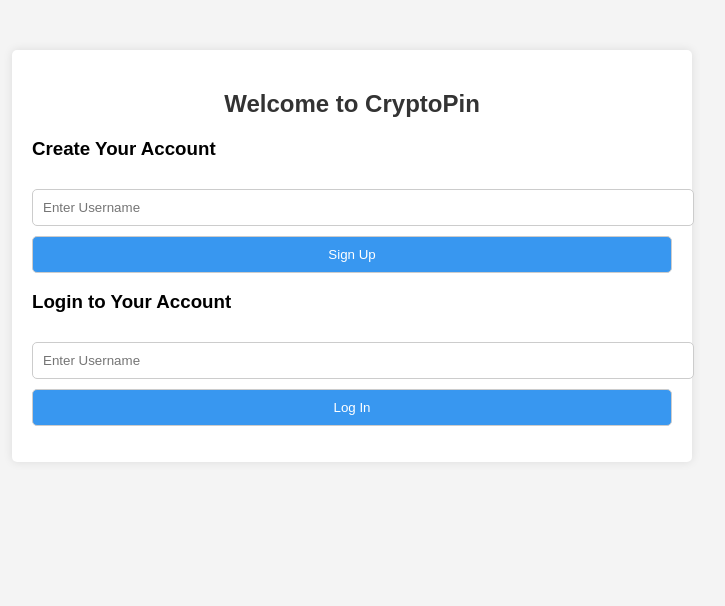
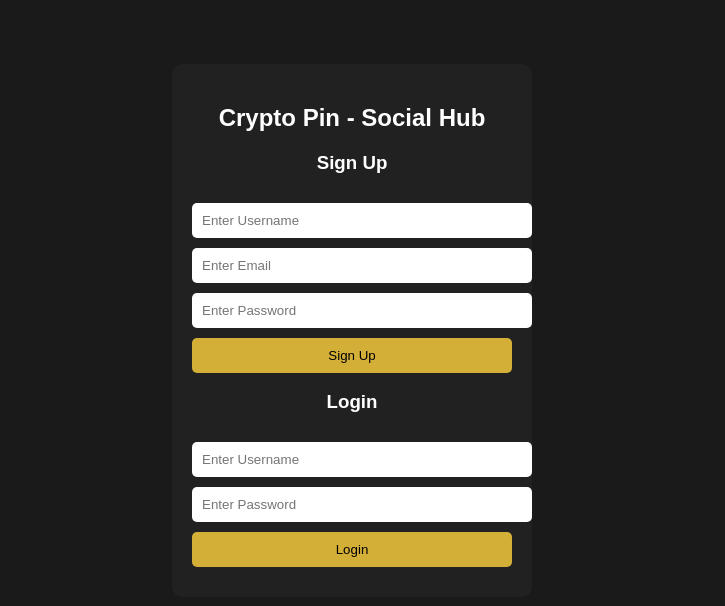
Before and after one commit to Oshinpou/cryptopin, a plain HTML site: page index.html in a window 1280 px wide. Shown: the whole page, without its empty margins (288-1013 px from the left). Drawn offline with Linux system fonts and the light colour scheme.

Commit message:
Update index.html

```diff
--- a/index.html
+++ b/index.html
@@ -1,127 +1,116 @@
 <!DOCTYPE html>
 <html>
 <head>
-    <title>CryptoPin - Sign Up & Login</title>
+    <title>Crypto Pin - Sign Up / Login</title>
     <style>
         body {
-            font-family: Arial, sans-serif;
-            background-color: #f4f4f4;
             margin: 0;
             padding: 0;
+            background: #1a1a1a;
+            font-family: Arial, sans-serif;
         }
-        .container {
-            width: 50%;
-            margin: 50px auto;
-            background-color: #fff;
+        .form-container {
+            background: rgba(34, 34, 34, 0.9);
             padding: 20px;
-            border-radius: 5px;
-            box-shadow: 0 0 10px rgba(0,0,0,0.1);
-        }
-        h2 {
+            border-radius: 10px;
+            width: 320px;
+            margin: 5% auto;
             text-align: center;
-            color: #333;
+            color: #fff;
         }
         input, button {
             width: 100%;
             padding: 10px;
             margin-top: 10px;
-            border: 1px solid #ccc;
             border-radius: 5px;
+            border: none;
         }
         button {
-            background-color: #3897f0;
-            color: #fff;
+            background-color: #D4AF37;
+            color: #000;
             cursor: pointer;
         }
         button:hover {
-            background-color: #357ae8;
+            background-color: #b7952c;
         }
-        #status {
+        .error-msg {
+            color: #ff4d4d;
             margin-top: 10px;
-            color: green;
-        }
-        #error {
-            margin-top: 10px;
-            color: red;
         }
     </style>
 </head>
 <body>
 
-    <div class="container">
-        <h2>Welcome to CryptoPin</h2>
+    <!-- Form Container -->
+    <div class="form-container" id="form-container">
+        <h2>Crypto Pin - Social Hub</h2>
 
-        <!-- Sign Up Section -->
-        <h3>Create Your Account</h3>
-        <input type="text" id="signupUsername" placeholder="Enter Username" />
-        <button onclick="registerUser()">Sign Up</button>
-        <p id="signupStatus"></p>
+        <!-- Sign Up Form -->
+        <form id="signupForm">
+            <h3>Sign Up</h3>
+            <input type="text" id="signupUsername" placeholder="Enter Username" required>
+            <input type="email" id="signupEmail" placeholder="Enter Email" required>
+            <input type="password" id="signupPassword" placeholder="Enter Password" required>
+            <button type="button" onclick="signUp()">Sign Up</button>
+        </form>
 
-        <!-- Login Section -->
-        <h3>Login to Your Account</h3>
-        <input type="text" id="loginUsername" placeholder="Enter Username" />
-        <button onclick="loginUser()">Log In</button>
-        <p id="loginStatus"></p>
+        <!-- Login Form -->
+        <form id="loginForm">
+            <h3>Login</h3>
+            <input type="text" id="loginUsername" placeholder="Enter Username" required>
+            <input type="password" id="loginPassword" placeholder="Enter Password" required>
+            <button type="button" onclick="login()">Login</button>
+        </form>
+
+        <div id="error" class="error-msg"></div>
     </div>
 
     <script>
-        // Fetch users from localStorage or initialize empty array
         let users = JSON.parse(localStorage.getItem('users')) || [];
 
         // Sign Up Function
-        function registerUser() {
+        function signUp() {
             const username = document.getElementById('signupUsername').value.trim();
+            const email = document.getElementById('signupEmail').value.trim();
+            const password = document.getElementById('signupPassword').value.trim();
 
-            if (!username) {
-                document.getElementById('signupStatus').innerText = "⚠️ Please enter a valid username.";
+            if (!username || !email || !password) {
+                alert('⚠️ All fields are required!');
                 return;
             }
 
-            // Check if username already exists
-            if (users.some(user => user.username === username)) {
-                document.getElementById('signupStatus').innerText = "❗️ Username already exists. Try another.";
+            if (users.find(user => user.username === username)) {
+                alert('⚠️ Username already exists.');
                 return;
             }
 
-            // Generate unique profile link
-            const profileCode = Math.random().toString(36).substring(2, 10);
-            const uniqueLink = `https://cryptopin.com/profile/${profileCode}`;
-
-            // Create new user object
-            const newUser = {
-                username: username,
-                code: profileCode,
-                uniqueLink: uniqueLink
-            };
-
-            // Add new user and save to localStorage
+            const profileLink = `profile-${Date.now()}-${Math.floor(Math.random() * 10000)}`;
+            const newUser = { username, email, password, profileLink };
             users.push(newUser);
             localStorage.setItem('users', JSON.stringify(users));
 
-            document.getElementById('signupStatus').innerHTML = `✅ Account created! Your profile link:
-            <a href="${uniqueLink}" target="_blank">${uniqueLink}</a>`;
-            document.getElementById('signupUsername').value = "";
+            alert('✅ Sign Up Successful! Your profile link: ' + profileLink);
         }
 
         // Login Function
-        function loginUser() {
+        function login() {
             const username = document.getElementById('loginUsername').value.trim();
+            const password = document.getElementById('loginPassword').value.trim();
 
-            if (!username) {
-                document.getElementById('loginStatus').innerText = "⚠️ Please enter a valid username.";
+            if (!username || !password) {
+                alert('⚠️ All fields are required!');
                 return;
             }
 
-            // Check if username exists
-            const foundUser = users.find(user => user.username === username);
+            const user = users.find(u => u.username === username && u.password === password);
+            if (!user) {
+                document.getElementById("error").innerText = "❌ Invalid username or password.";
+                return;
+            }
 
-            if (!foundUser) {
-                document.getElementById('loginStatus').innerText = "❌ Username not found. Please sign up.";
-            } else {
-                document.getElementById('loginStatus').innerHTML = `✅ Welcome back! Your profile link:
-                <a href="${foundUser.uniqueLink}" target="_blank">${foundUser.uniqueLink}</a>`;
-                document.getElementById('loginUsername').value = "";
-            }
+            // Redirect to profile page with unique link
+            localStorage.setItem('loggedInUser', JSON.stringify(user));
+            window.location.href = user.profileLink + ".html";
         }
     </script>
 </body>
```
